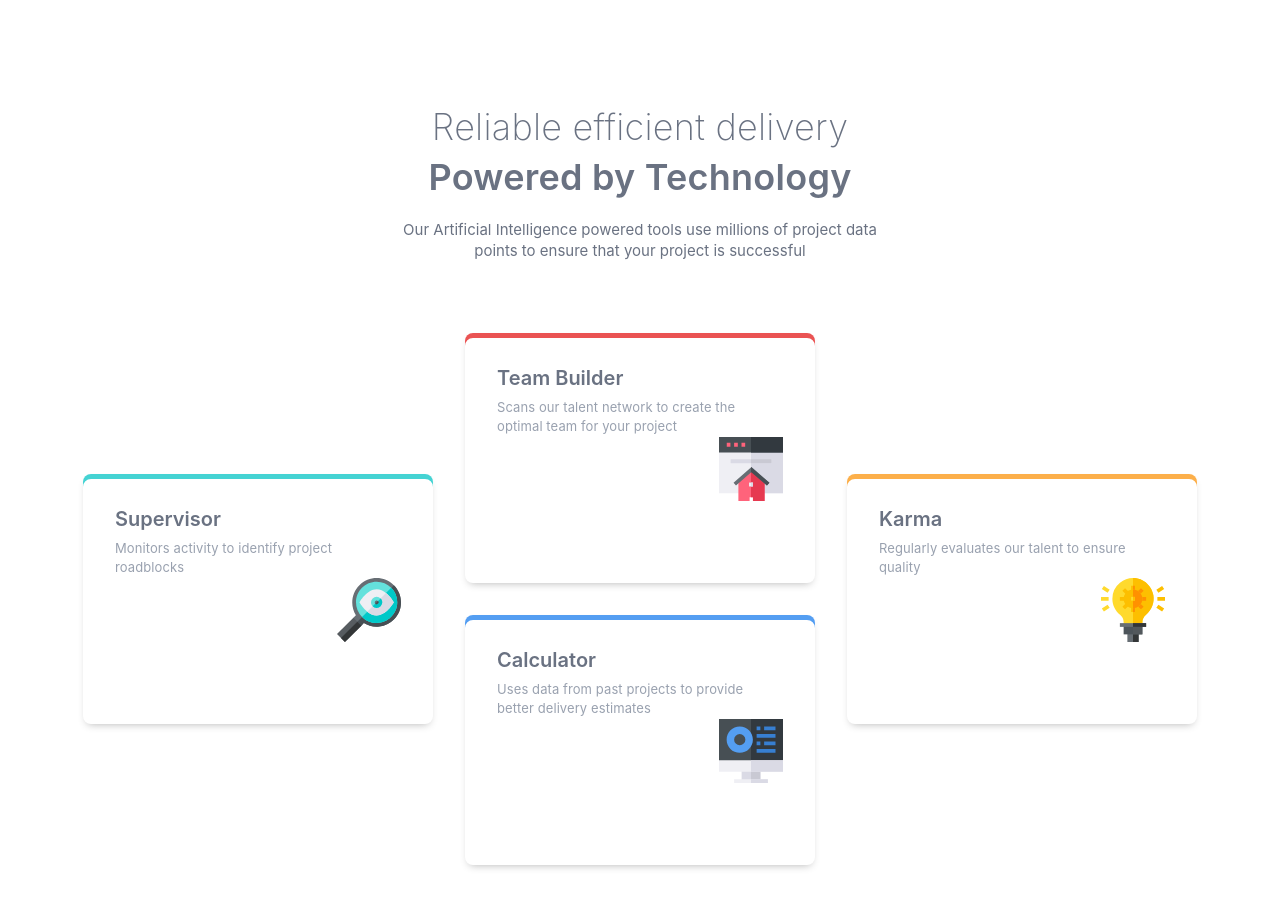
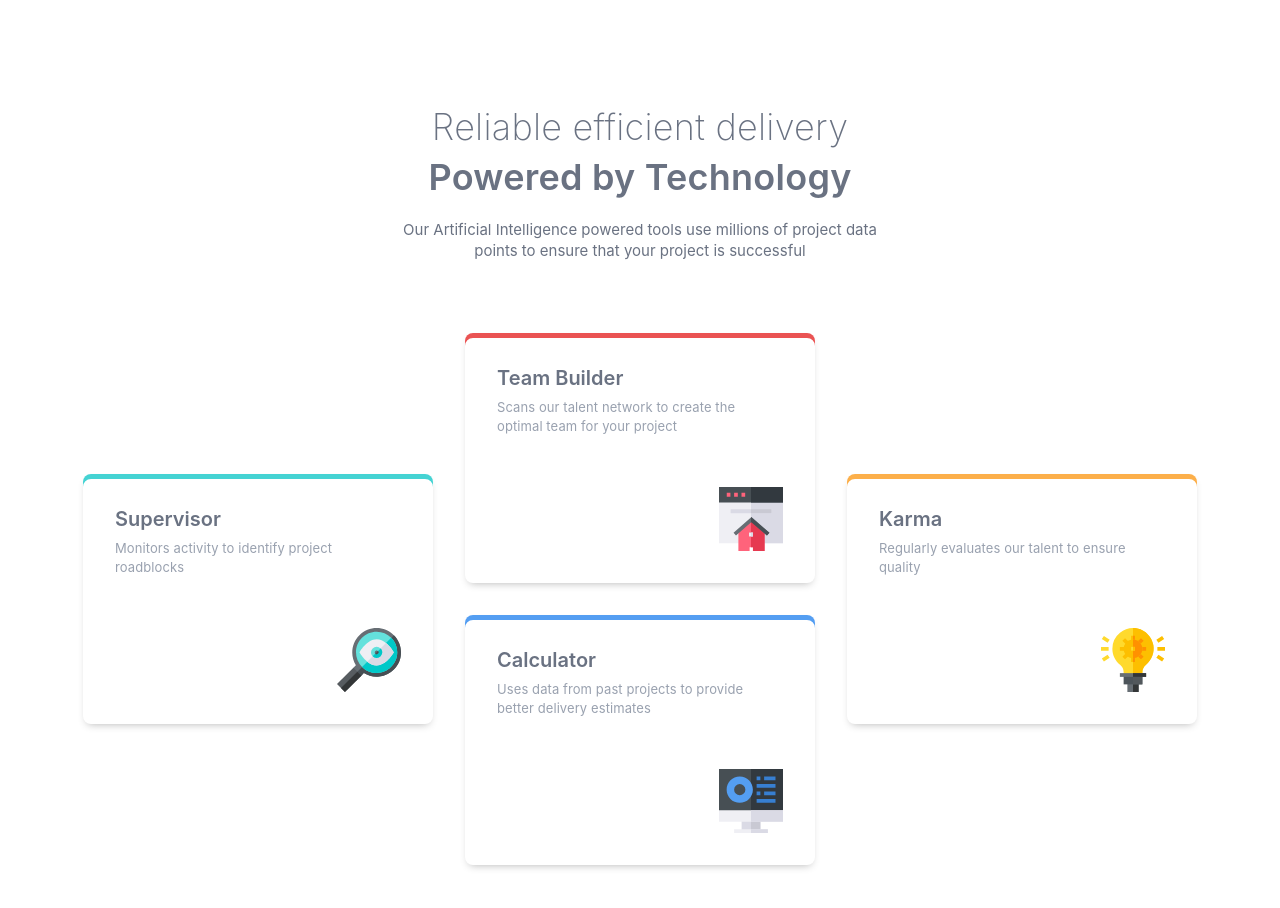
Before and after one commit to fringe4life/four-cards, a React (Vite) app: page / in a window 1280 px wide. Shown: the top 908 px of the page. Built offline with nearby package versions, Linux system fonts and the light colour scheme.

Commit message:
fixed image card position

```diff
--- a/src/components/Card.tsx
+++ b/src/components/Card.tsx
@@ -14,14 +14,14 @@ export default function Card({title, body, img, sm, md, xl, shadow}: CardProps){
     const smallStrings = sm.join(" ")
     return (
         <section className={clsx(
-									 ` p-8 rounded-lg  h-[15.625rem] w-[19.625rem] md:w-[21.875rem] ${mdStrings} ${xlStrings} ${shadow} ${smallStrings} `,
+									 `relative p-8 rounded-lg  h-[15.625rem] w-[19.625rem] md:w-[21.875rem] ${mdStrings} ${xlStrings} ${shadow} ${smallStrings} `,
 								)}
 								>
             <hgroup>
                 <h3  className="text-xl text-gray-500 font-semibold mb-[0.375rem] leading-[1.35]">{title}</h3>
                 <p className="text-gray-400 text-[0.8125rem] tracking-[0.09px]">{body}</p>
             </hgroup>
-            <img className="self-end justify-self-end" src={img} alt={title} />
+            <img className="absolute inset-[auto_2rem_2rem_auto]"src={img} alt={title} />
         </section>
     )
 }
```
